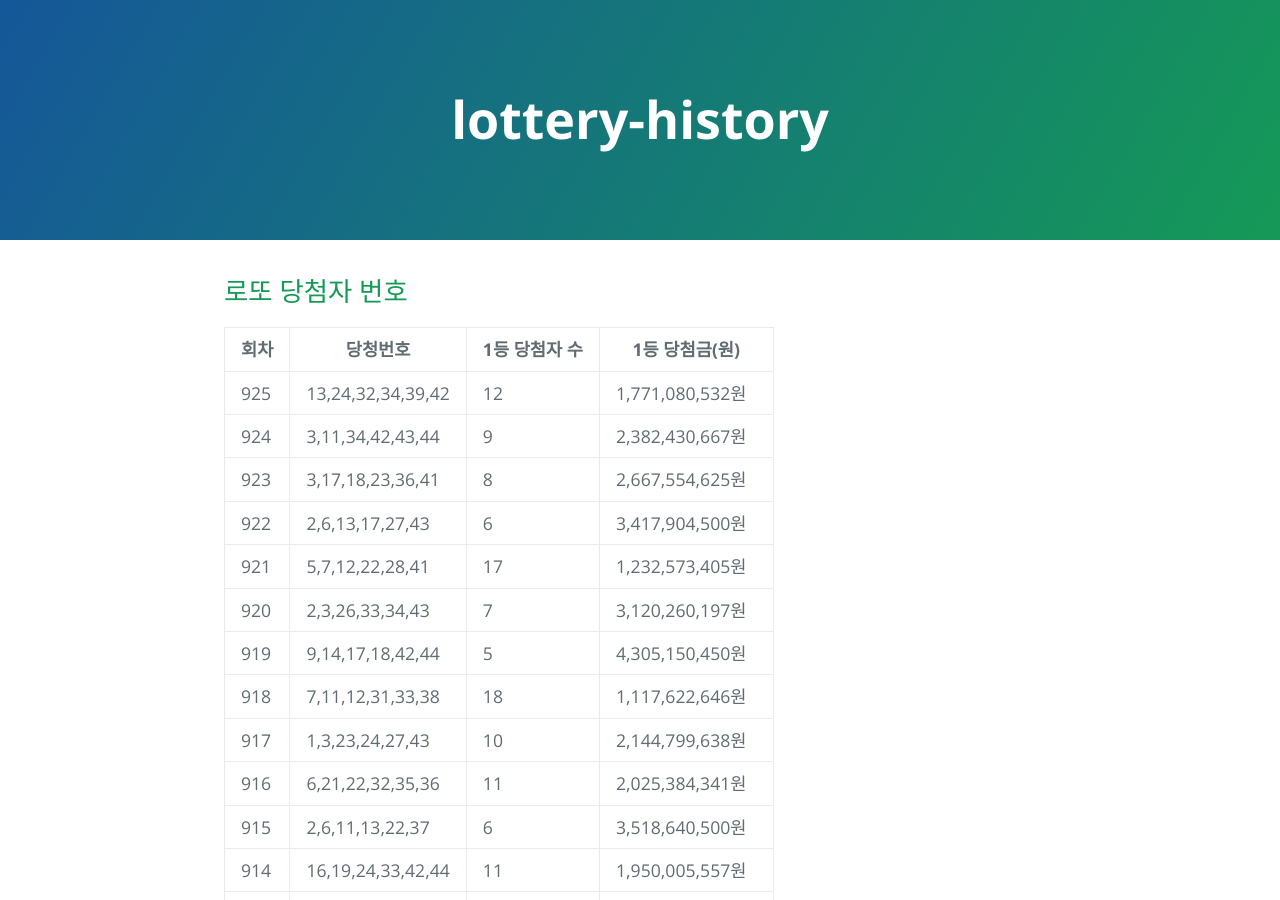
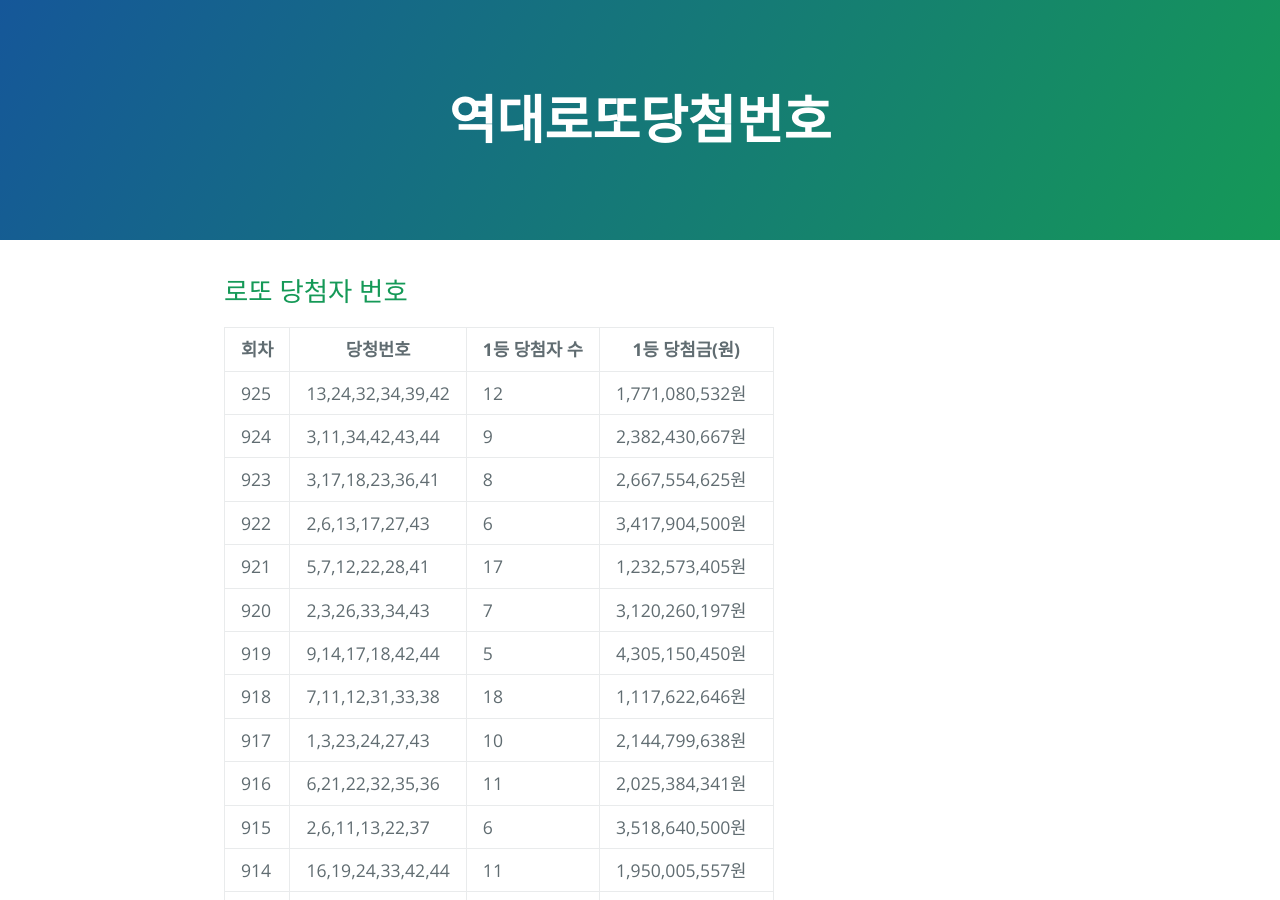
Before and after one commit to sh0seo/lottery-history, a Jekyll site: the page built from index.md, in a window 1280 px wide and 900 px high. Built offline with Jekyll 4.4.1, drawn with Linux system fonts in a browser that asks for light colours.

Commit message:
Update page-header.html

```diff
--- a/_includes/page-header.html
+++ b/_includes/page-header.html
@@ -1,3 +1,3 @@
 <section class="page-header">
-  <h1 class="project-name">{{ site.title }}</h1>
+  <h1 class="project-name">역대로또당첨번호</h1>
 </section>
```
